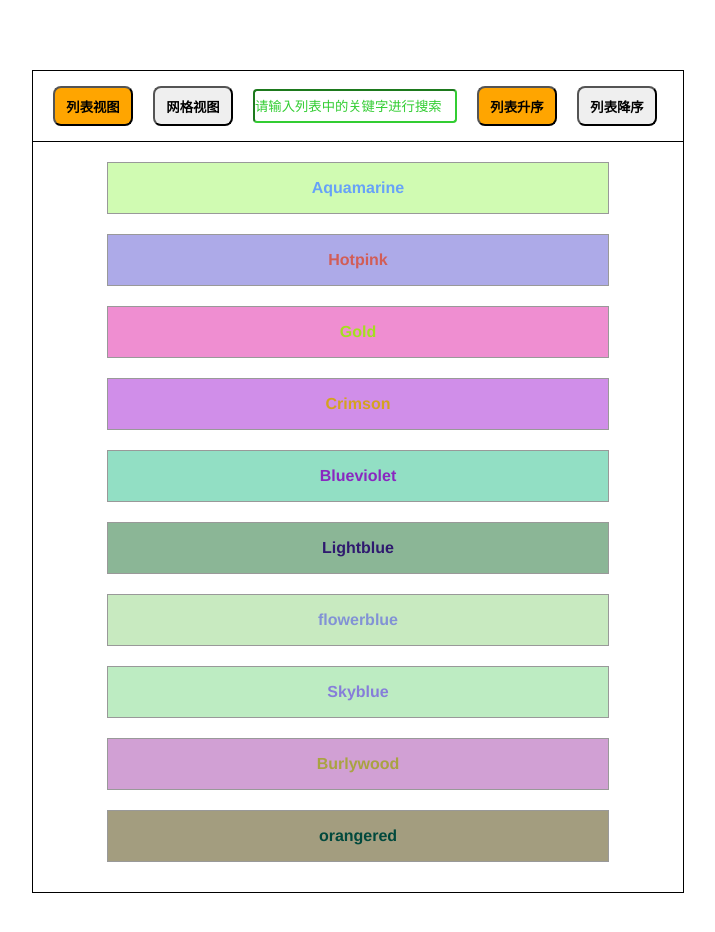
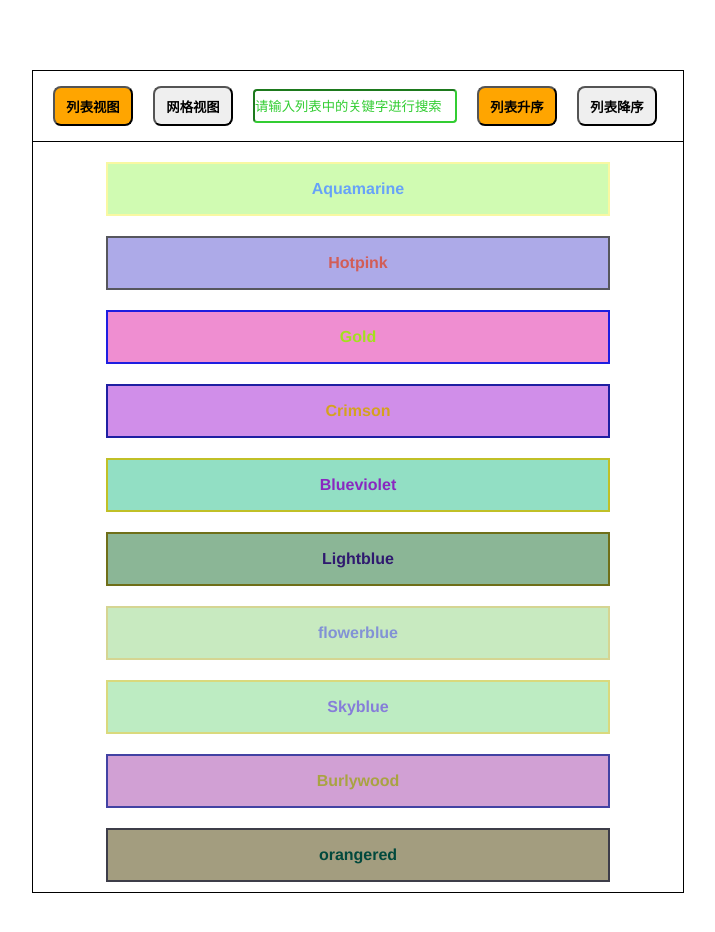
Before and after one commit to SuMing777/vueList, a Vue app: page / in a window 1280 px wide. Shown: the top 932 px of the page, without its empty margins (258-973 px from the left). Built offline with nearby package versions, Linux system fonts and the light colour scheme.

Commit message:
增加边框随机色

```diff
--- a/src/component/navList.vue
+++ b/src/component/navList.vue
@@ -76,6 +76,7 @@ export default {
       return {
         background: `rgba(${R},${G},${B},${A})`,
         color: `rgb(${B},${R},${G})`,
+        border: `2px solid rgb(${G},${G},${R})`,
       };
     },
   },
@@ -101,13 +102,11 @@ export default {
   margin: 20px auto;
   text-align: center;
   font-weight: bold;
-  border: 1px solid #999;
 }
 .list-area {
   display: inline-block;
   height: 100px;
   width: 100px;
-  border: 1px solid #999;
   margin-left: 22px;
   margin-top: 20px;
   line-height: 100px;
```
